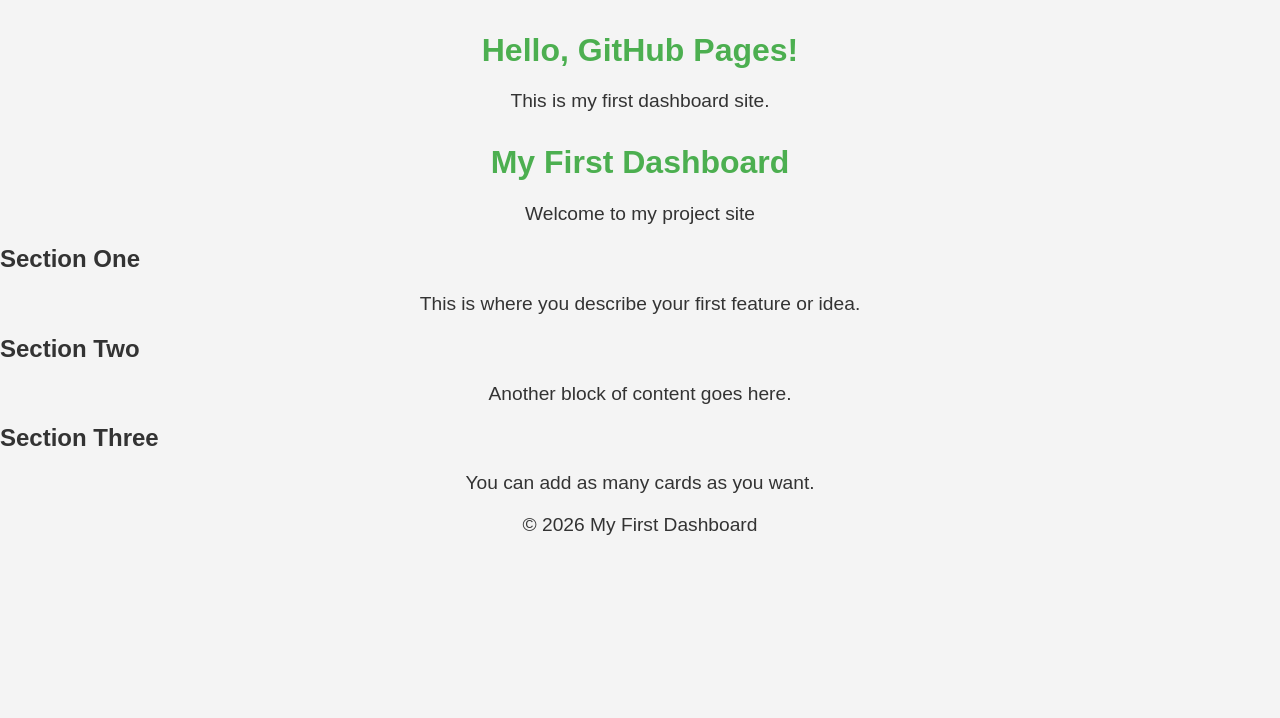
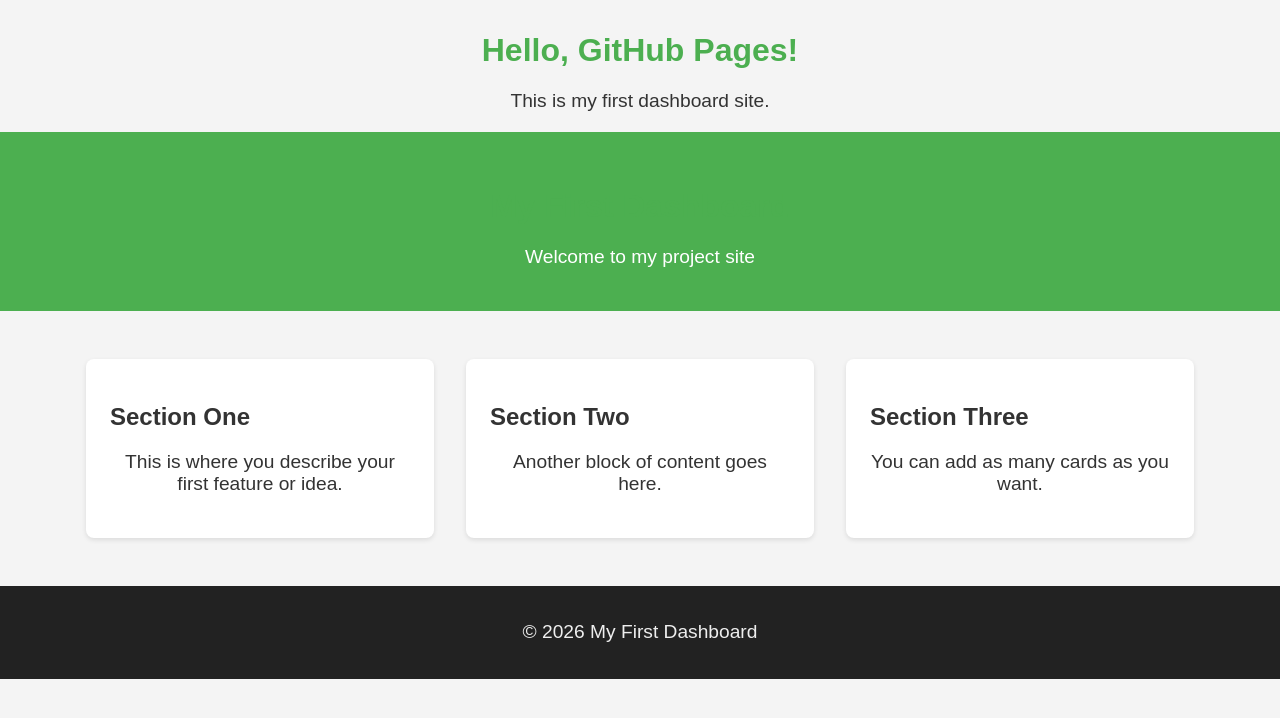
Before and after one commit to rayofsolar05/my-first-dashboard, a plain HTML site: page index.html in a window 1280 px wide. Drawn offline with Linux system fonts and the light colour scheme.

Commit message:
Add header, main, card, and footer styles

```diff
--- a/style.css
+++ b/style.css
@@ -15,3 +15,33 @@ p {
   text-align: center;
   font-size: 1.2rem;
 }
+
+header {
+  background: #4CAF50;
+  color: white;
+  padding: 1.5rem;
+  text-align: center;
+}
+
+main {
+  display: flex;
+  flex-wrap: wrap;
+  justify-content: center;
+  padding: 2rem;
+}
+
+.card {
+  background: white;
+  border-radius: 8px;
+  box-shadow: 0 2px 5px rgba(0,0,0,0.1);
+  margin: 1rem;
+  padding: 1.5rem;
+  width: 300px;
+}
+
+footer {
+  text-align: center;
+  padding: 1rem;
+  background: #222;
+  color: #eee;
+}
```
